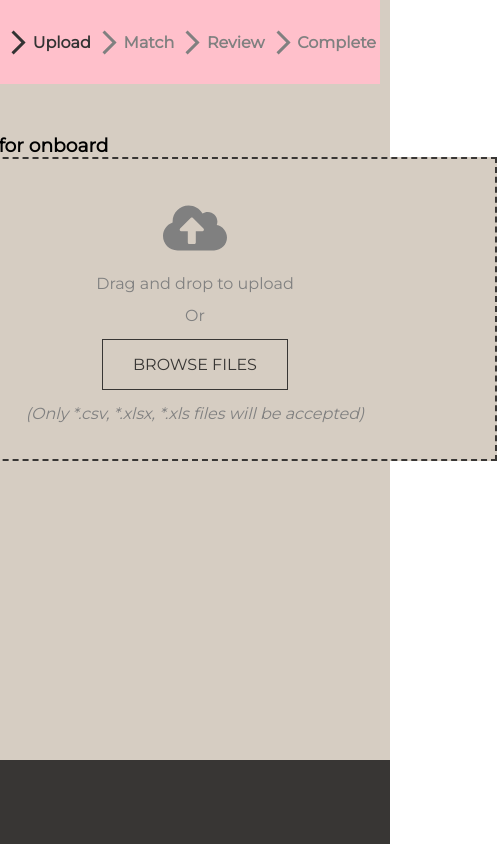
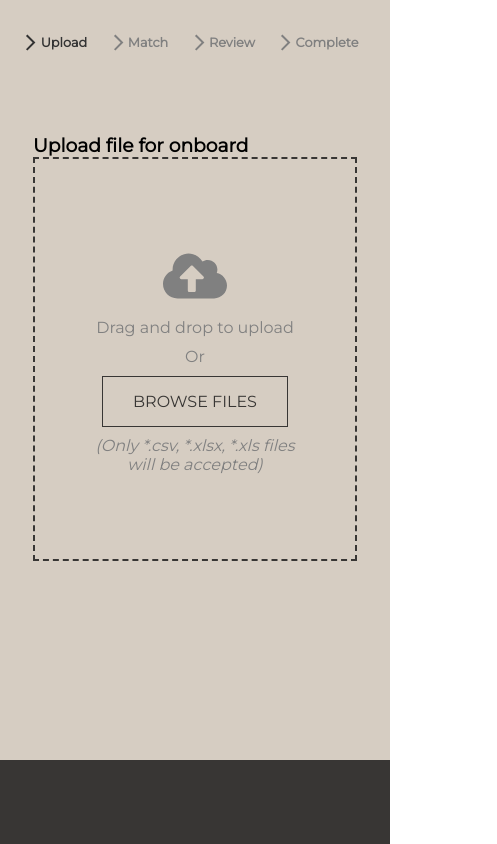
Before and after one commit to asendice/oneclick, a React (Create React App) app: page / in a window 390 px wide. Shown: the whole page, 497 px wide, since content can reach past the window. Built offline with nearby package versions, Linux system fonts and the light colour scheme; data requests are answered from the project's data file.

Commit message:
upload media q

```diff
--- a/src/components/Upload.js
+++ b/src/components/Upload.js
@@ -62,7 +62,7 @@ const Upload = ({ setFile, handleCSV, setFrame, setData }) => {
             <p>Drag and drop to upload</p>
             <p>Or</p>
             <div className="trove-button">Browse Files</div>
-            <p style={{ fontStyle: "italic" }}>
+            <p className="info-text">
               (Only *.csv, *.xlsx, *.xls files will be accepted)
             </p>
           </div>
--- a/src/styles/_breakpoints.scss
+++ b/src/styles/_breakpoints.scss
@@ -1,5 +1,5 @@
 $breakpoints: (
-  "xs": 0,
+  "xs": 300px,
   "sm": 480px,
   "md": 720px,
   "lg": 960px,
--- a/src/styles/_upload.scss
+++ b/src/styles/_upload.scss
@@ -4,25 +4,51 @@
 }
 .upload-header {
   margin-top: 50px;
+  align-self: flex-start;
 }
+
+.upload-content {
+  @include flex (center, '', column)
+}
+
 .dropzone {
   @include flex(center, center, row);
+  height: 400px;
+  width: 800px;
+  @include lg {
+    width: 600px;
+  }
+  @include md {
+    width: 400px;
+  }
+  @include sm {
+    width: 320px;
+  }
+  @include xs {
+    width: 240px;
+  }
   border: dashed 2px $darkbrown;
-  height: 300px;
-  width: 600px;
   background-color: $background;
   cursor: pointer;
 }
 .dropzone-content {
   @include flex(center, space-around, column);
-  height: 80%;
+  height: 60%;
   p {
     color: grey;
   }
+  .info-text {
+    font-style: italic;
+    text-align:center;
+    @include sm {
+      width: 200px;
+    }
+  }
+}
 
-}
 .active-dropzone {
-  background-color: $darkbrown;
+  background-color: $lightgrey;
+  border: solid 2px $darkbrown;
 }
 .upload-icon {
   font-size: 4rem;
--- a/src/styles/style.css
+++ b/src/styles/style.css
@@ -86,7 +86,6 @@
 @media (max-width: 720px) {
   .progress {
     width: 540px;
-    background-color: pink;
   }
 }
 
@@ -126,12 +125,18 @@
 
 @media (max-width: 480px) {
   .progress-item h3 {
-    font-size: 1rem;
+    font-size: .8rem;
   }
 }
 
 .progress-arrow {
   font-size: 1.8rem;
+}
+
+@media (max-width: 480px) {
+  .progress-arrow {
+    font-size: 1.2rem;
+  }
 }
 
 .invis {
@@ -162,6 +167,24 @@
 
 .upload-header {
   margin-top: 50px;
+  -ms-flex-item-align: start;
+      align-self: flex-start;
+}
+
+.upload-content {
+  display: -webkit-box;
+  display: -ms-flexbox;
+  display: flex;
+  -webkit-box-align: center;
+      -ms-flex-align: center;
+          align-items: center;
+  -webkit-box-pack: "";
+      -ms-flex-pack: "";
+          justify-content: "";
+  -webkit-box-orient: vertical;
+  -webkit-box-direction: normal;
+      -ms-flex-direction: column;
+          flex-direction: column;
 }
 
 .dropzone {
@@ -178,11 +201,35 @@
   -webkit-box-direction: normal;
       -ms-flex-direction: row;
           flex-direction: row;
+  height: 400px;
+  width: 800px;
   border: dashed 2px #383634;
-  height: 300px;
-  width: 600px;
   background-color: #d6cdc2;
   cursor: pointer;
+}
+
+@media (max-width: 960px) {
+  .dropzone {
+    width: 600px;
+  }
+}
+
+@media (max-width: 720px) {
+  .dropzone {
+    width: 400px;
+  }
+}
+
+@media (max-width: 480px) {
+  .dropzone {
+    width: 320px;
+  }
+}
+
+@media (max-width: 300px) {
+  .dropzone {
+    width: 240px;
+  }
 }
 
 .dropzone-content {
@@ -198,15 +245,27 @@
   -webkit-box-direction: normal;
       -ms-flex-direction: column;
           flex-direction: column;
-  height: 80%;
+  height: 60%;
 }
 
 .dropzone-content p {
   color: grey;
 }
 
+.dropzone-content .info-text {
+  font-style: italic;
+  text-align: center;
+}
+
+@media (max-width: 480px) {
+  .dropzone-content .info-text {
+    width: 200px;
+  }
+}
+
 .active-dropzone {
-  background-color: #383634;
+  background-color: #d3d3d3;
+  border: solid 2px #383634;
 }
 
 .upload-icon {
```
Also changed, not shown: src/styles/_progress.scss (+7 -4 lines), 1 other file (tests, documents, lock files or other folders).
